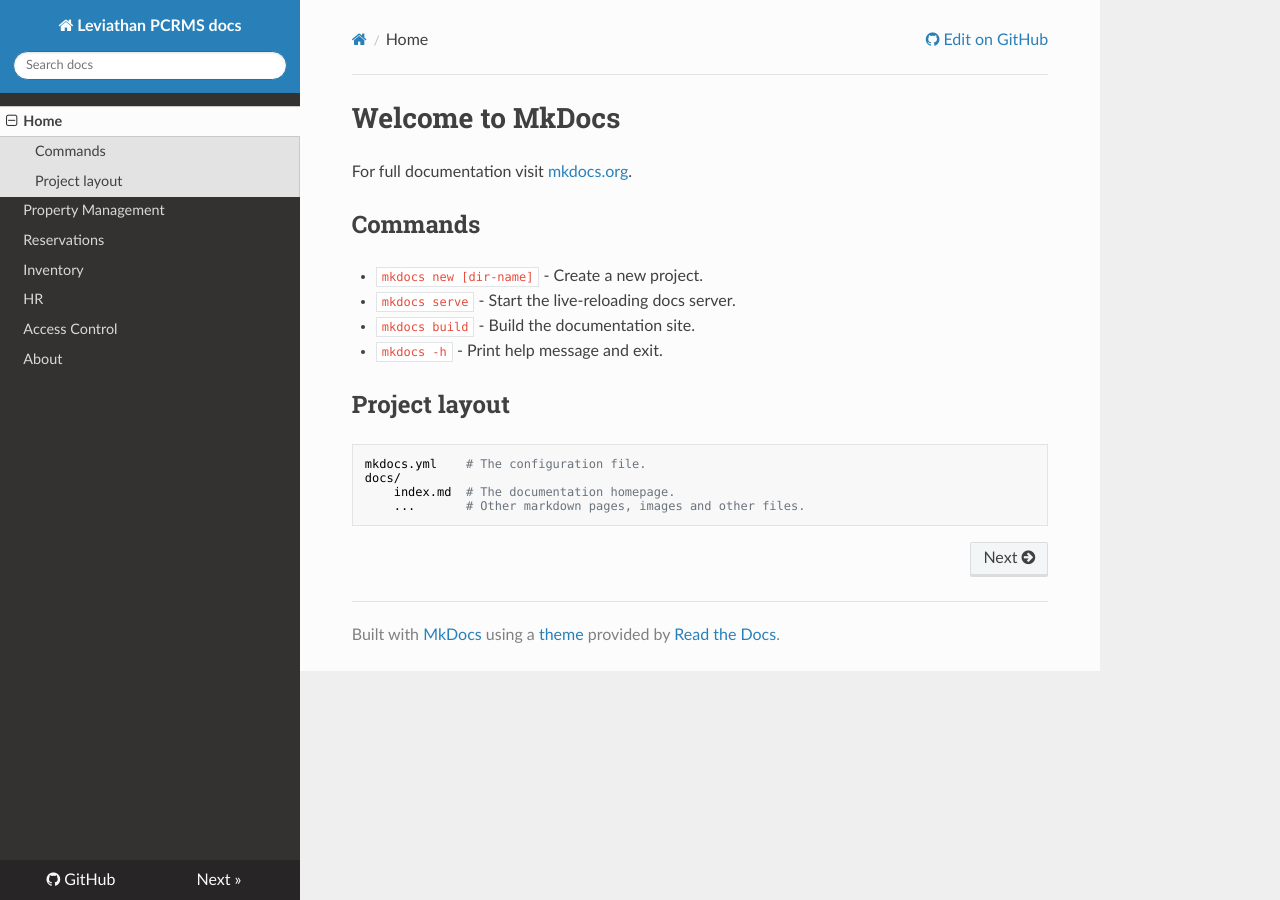
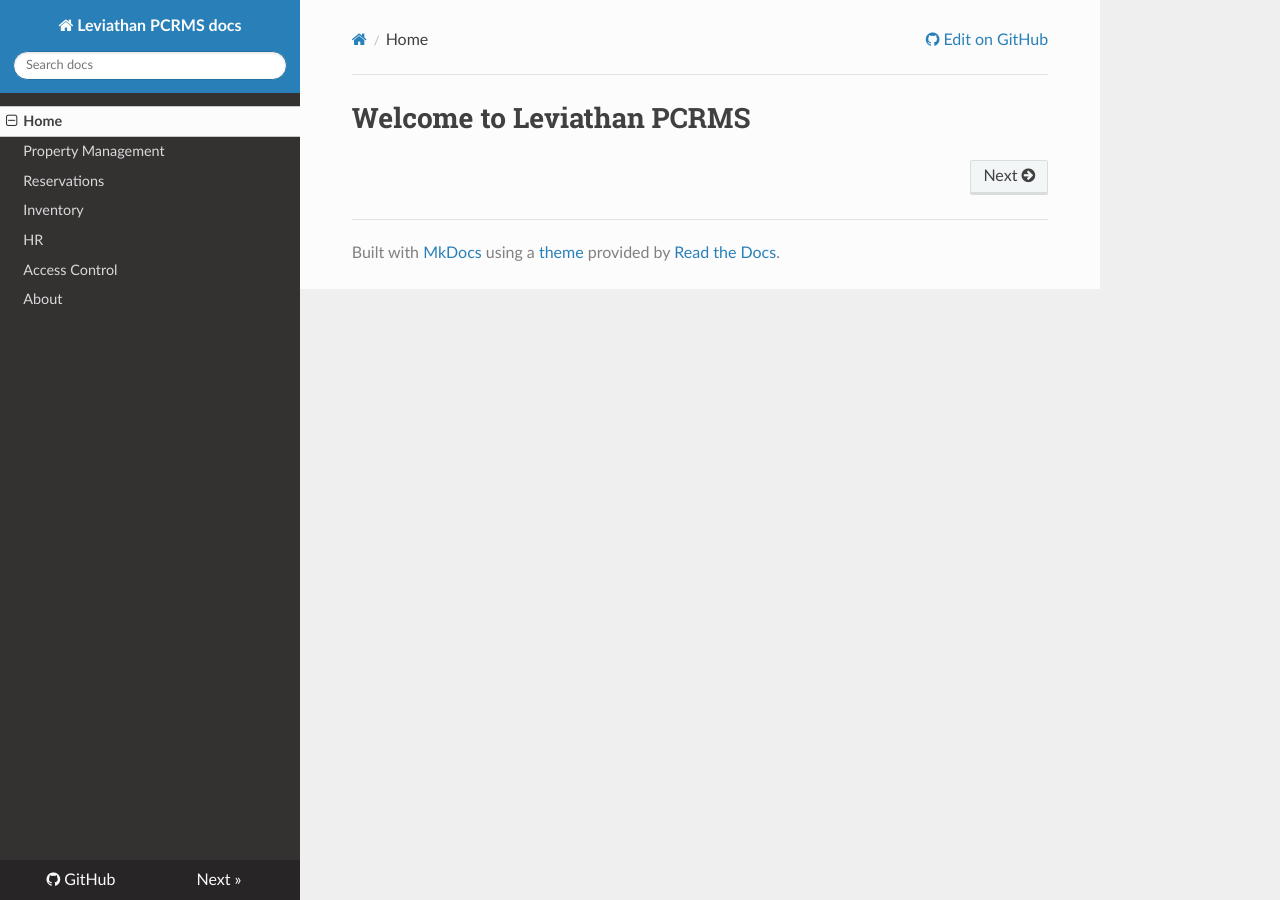
Before and after one commit to LeviathanSystems/PCRMS-Docs_old, an MkDocs documentation site: the page built from docs/index.md, in a window 1280 px wide. Built offline with MkDocs 1.6.1, drawn with Linux system fonts in a browser that asks for light colours; nearby versions of some CDN libraries.

Commit message:
remove index.md unused lines

```diff
--- a/docs/index.md
+++ b/docs/index.md
@@ -1,17 +1 @@
-# Welcome to MkDocs
-
-For full documentation visit [mkdocs.org](https://www.mkdocs.org).
-
-## Commands
-
-* `mkdocs new [dir-name]` - Create a new project.
-* `mkdocs serve` - Start the live-reloading docs server.
-* `mkdocs build` - Build the documentation site.
-* `mkdocs -h` - Print help message and exit.
-
-## Project layout
-
-    mkdocs.yml    # The configuration file.
-    docs/
-        index.md  # The documentation homepage.
-        ...       # Other markdown pages, images and other files.
+# Welcome to Leviathan PCRMS
```
